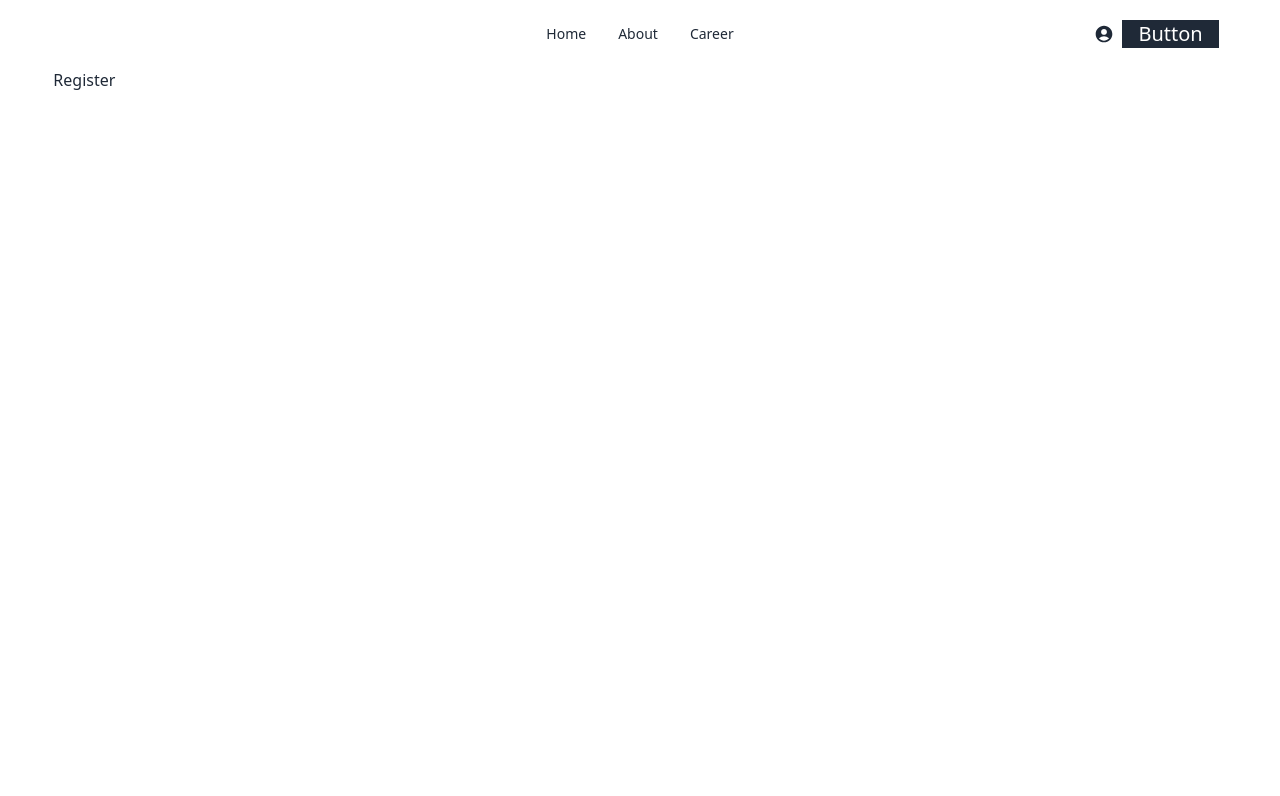
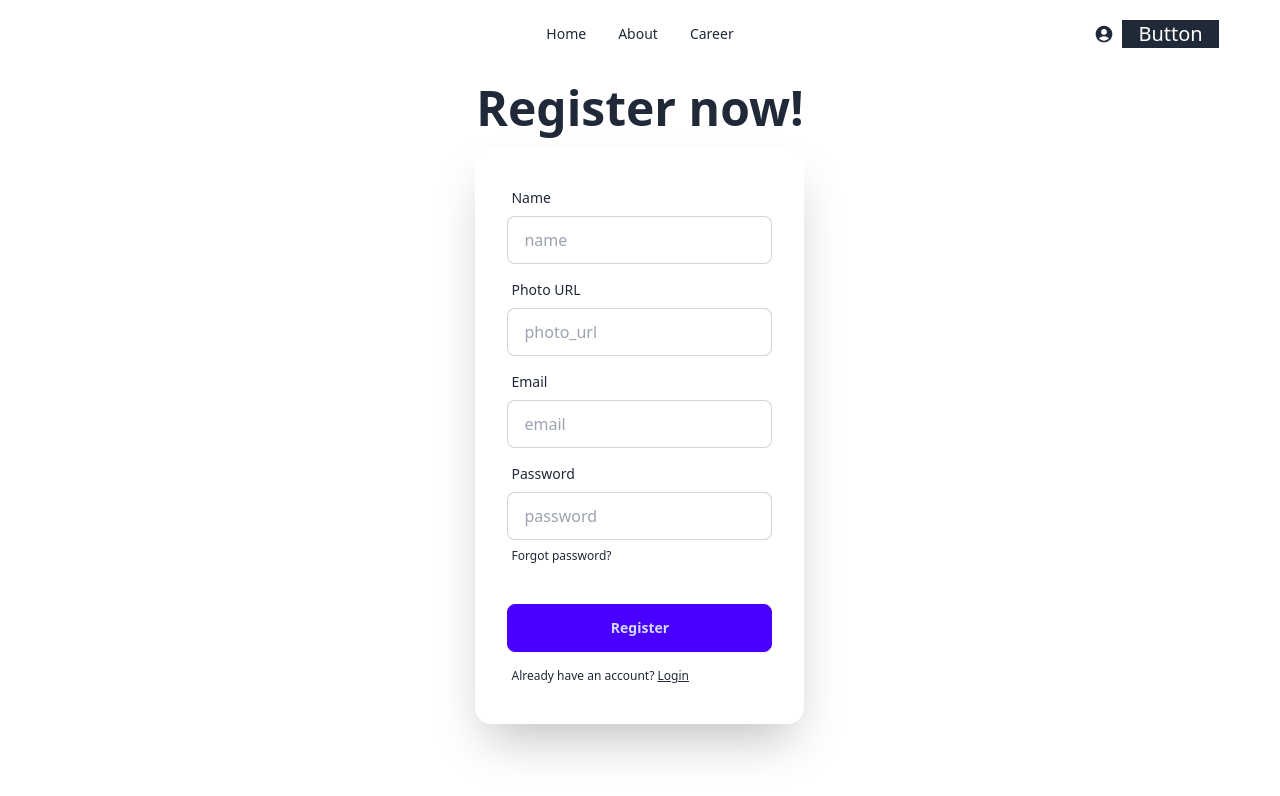
Before and after one commit to Abdallah-BinSaif/Dragon_news, a React (Vite) app: page /auth/register in a window 1280 px wide. Shown: the top 796 px of the page. Built offline with nearby package versions, Linux system fonts and the light colour scheme.

Commit message:
registration design work

```diff
--- a/package.json
+++ b/package.json
@@ -10,6 +10,7 @@
     "preview": "vite preview"
   },
   "dependencies": {
+    "firebase": "^11.0.2",
     "localforage": "^1.10.0",
     "match-sorter": "^8.0.0",
     "moment": "^2.30.1",
--- a/src/components/authentication/Register.jsx
+++ b/src/components/authentication/Register.jsx
@@ -1,34 +1,80 @@
 import React from 'react';
+import {Link} from "react-router-dom";
 
 const Register = () => {
+    const handleRegisterForm = (e) => {
+        e.preventDefault();
+        const form = new FormData(e.target);
+        const name = form.get("name")
+        const photo = form.get("photo")
+        const email = form.get("email")
+        const password = form.get("password")
+        console.log({name, photo, password, email})
+    }
     return (
         <div className={"min-h-[100vh-10px] flex justify-center items-center"}>
             <div className="hero-content flex-col">
                 <div className="text-center lg:text-left">
                     <h1 className="text-5xl font-bold">Register now!</h1>
                 </div>
-                <div className="card bg-base-100 w-full max-w-sm shrink-0 shadow-2xl">
-                    <form className="card-body">
+                <div className="card bg-base-100 w-full  shrink-0 shadow-2xl">
+                    <form onSubmit={handleRegisterForm} className="card-body">
+                        <div className="form-control">
+                            <label className="label">
+                                <span className="label-text">Name</span>
+                            </label>
+                            <input
+                                name="name"
+                                type="text"
+                                placeholder="name"
+                                className="input input-bordered"
+                                />
+                        </div>
+                        <div className="form-control">
+                            <label className="label">
+                                <span className="label-text">Photo URL</span>
+                            </label>
+                            <input
+                                name="photo"
+                                type="text"
+                                placeholder="photo_url"
+                                className="input input-bordered"
+                                required/>
+                        </div>
                         <div className="form-control">
                             <label className="label">
                                 <span className="label-text">Email</span>
                             </label>
-                            <input type="email" placeholder="email" className="input input-bordered" required/>
+                            <input
+                                name="email"
+                                type="email"
+                                placeholder="email"
+                                className="input input-bordered"
+                                required/>
                         </div>
                         <div className="form-control">
                             <label className="label">
                                 <span className="label-text">Password</span>
                             </label>
-                            <input type="password" placeholder="password" className="input input-bordered"
-                                   required/>
+                            <input
+                                name="password"
+                                type="password"
+                                placeholder="password"
+                                className="input input-bordered"
+                                required/>
                             <label className="label">
                                 <a href="#" className="label-text-alt link link-hover">Forgot password?</a>
                             </label>
                         </div>
                         <div className="form-control mt-6">
-                            <button className="btn btn-primary">Login</button>
+                            <button className="btn btn-primary">Register</button>
                         </div>
+                        <label className="label">
+                            <p className="label-text-alt">Already have an account? <Link className={"underline"} to={"/auth/login"}>Login</Link>
+                            </p>
+                        </label>
                     </form>
+
                 </div>
             </div>
         </div>
--- /dev/null
+++ b/src/firebase.config.js
@@ -0,0 +1,17 @@
+// Import the functions you need from the SDKs you need
+import { initializeApp } from "firebase/app";
+// TODO: Add SDKs for Firebase products that you want to use
+// https://firebase.google.com/docs/web/setup#available-libraries
+
+// Your web app's Firebase configuration
+const firebaseConfig = {
+    apiKey: "AIzaSyBkPZShLfHROPjfWcCoajET571f_8Qo9hI",
+    authDomain: "dragon-news-ca459.firebaseapp.com",
+    projectId: "dragon-news-ca459",
+    storageBucket: "dragon-news-ca459.firebasestorage.app",
+    messagingSenderId: "1017090109298",
+    appId: "1:1017090109298:web:cabda7a9465f0c524377eb"
+};
+
+// Initialize Firebase
+export const app = initializeApp(firebaseConfig);
--- a/src/routes/Route.jsx
+++ b/src/routes/Route.jsx
@@ -4,6 +4,7 @@ import NewsCards from "../components/cards/NewsCards.jsx";
 import DetailLayout from "../layouts/DetailLayout.jsx";
 import AuthLayout from "../layouts/AuthLayout.jsx";
 import Login from "../components/authentication/Login.jsx";
+import Register from "../components/authentication/Register.jsx";
 
 const router = createBrowserRouter([
     {
@@ -36,7 +37,7 @@ const router = createBrowserRouter([
             },
             {
                 path: "register",
-                element: <div>Register</div>
+                element: <Register/>
             }
         ]
     }
```
Also changed, not shown: 1 other file (tests, documents, lock files or other folders).
